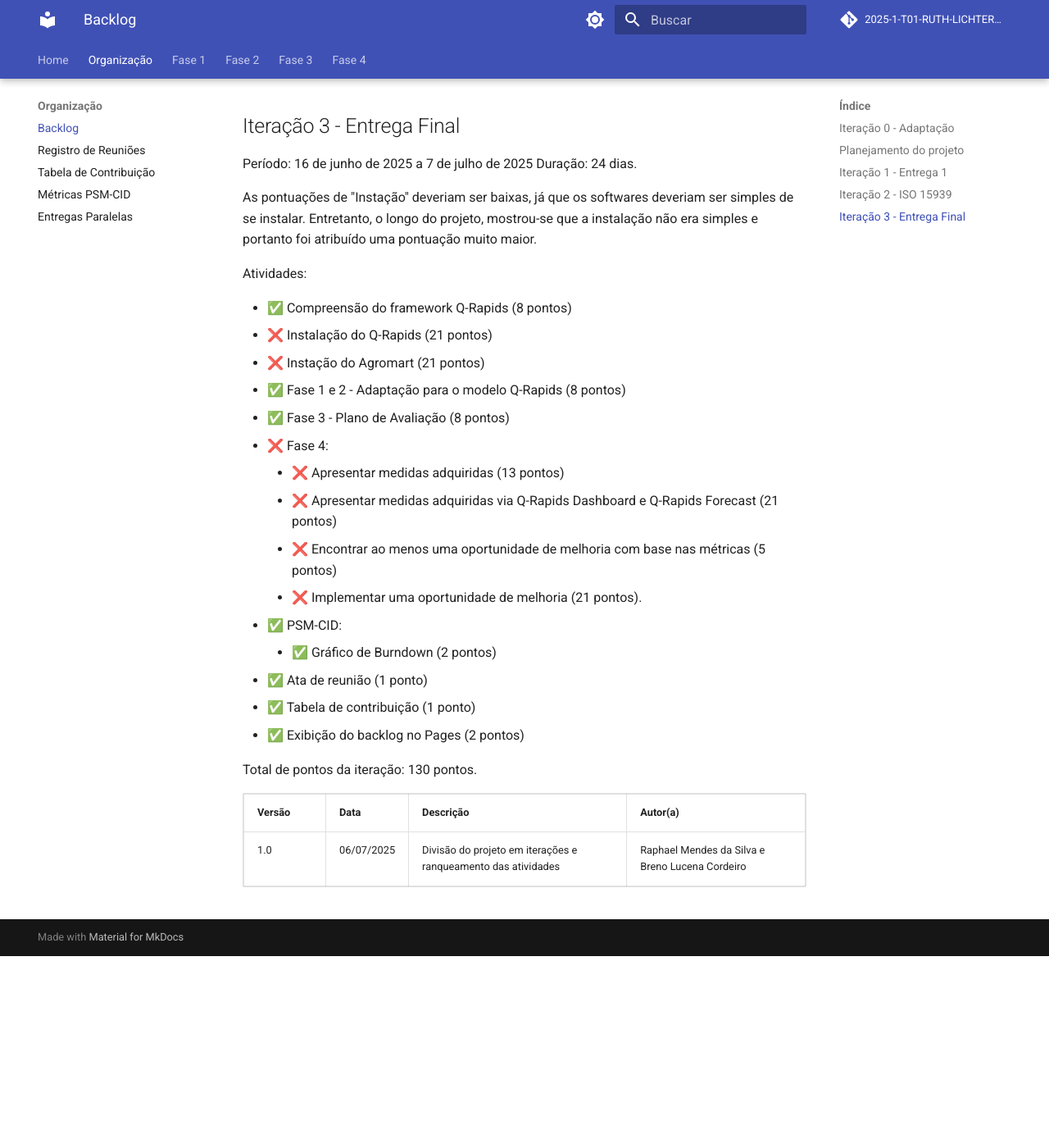
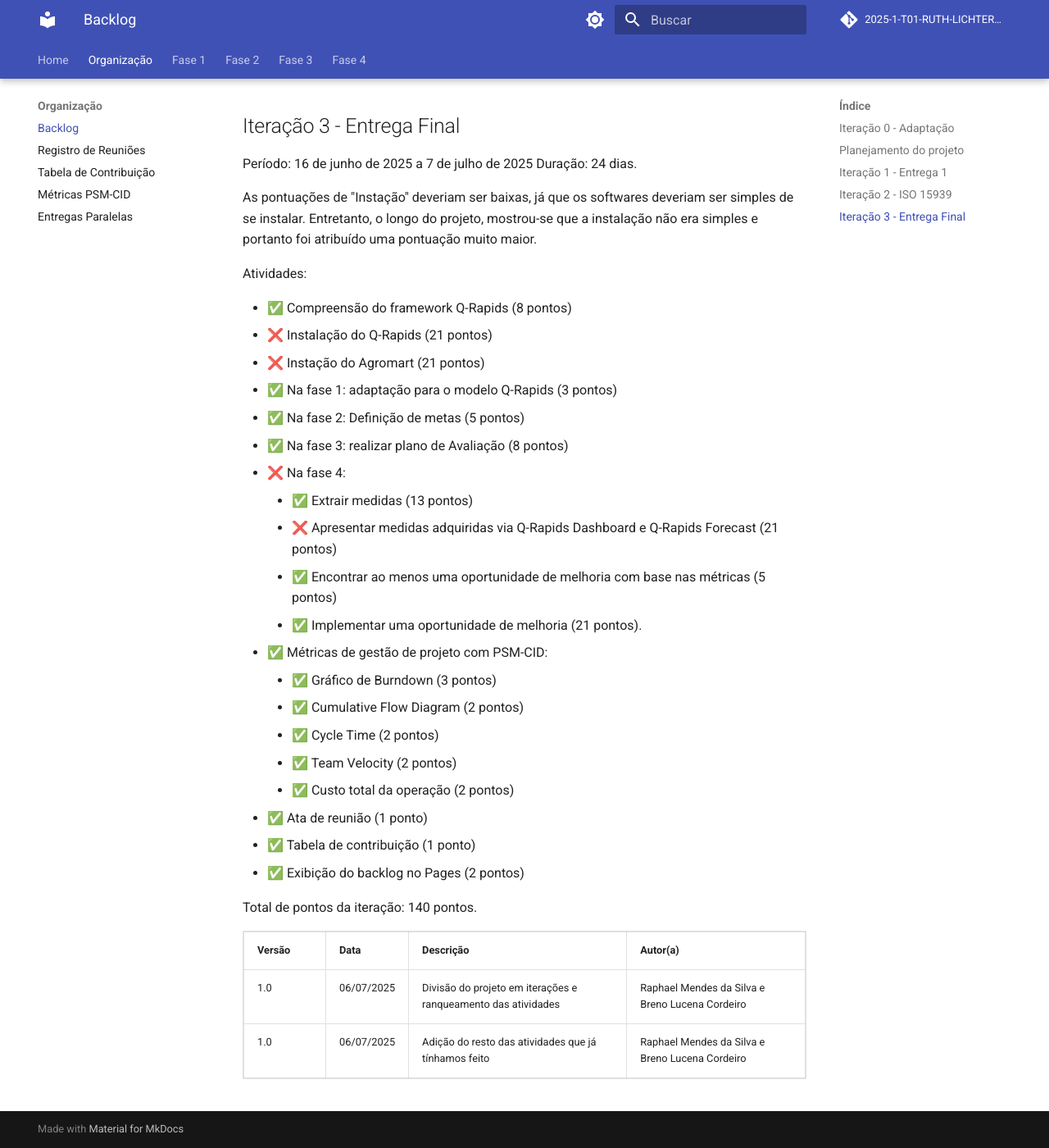
Before and after one commit to FCTE-Qualidade-de-Software-1/2025-1-T01-RUTH-LICHTERMA, an MkDocs documentation site: the page built from docs/organizacao/backlog.md, in a window 1280 px wide and 1400 px high, scrolled down 1635 px. Shown: the whole window at 82% size. Built offline with MkDocs 1.6.1 and Material for MkDocs 9.7.7, drawn with Linux system fonts in a browser that asks for light colours; comment, search, counter and statistics services are not loaded; before the commit the page ends 2801 px from its top, so only the background shows below that.

Commit message:
Adição do que faltava no backlog e atualização do burndown

```diff
--- a/docs/organizacao/backlog.md
+++ b/docs/organizacao/backlog.md
@@ -68,20 +68,25 @@
 - ✅ Compreensão do framework Q-Rapids (8 pontos)
 - ❌ Instalação do Q-Rapids (21 pontos)
 - ❌ Instação do Agromart (21 pontos)
-- ✅ Fase 1 e 2 - Adaptação para o modelo Q-Rapids (8 pontos)
-- ✅ Fase 3 - Plano de Avaliação (8 pontos)
-- ❌ Fase 4:
-    - ❌ Apresentar medidas adquiridas (13 pontos)
+- ✅ Na fase 1: adaptação para o modelo Q-Rapids (3 pontos)
+- ✅ Na fase 2: Definição de metas (5 pontos)
+- ✅ Na fase 3: realizar plano de Avaliação (8 pontos)
+- ❌ Na fase 4:
+    - ✅ Extrair medidas (13 pontos)
     - ❌ Apresentar medidas adquiridas via Q-Rapids Dashboard e Q-Rapids Forecast (21 pontos)
-    - ❌ Encontrar ao menos uma oportunidade de melhoria com base nas métricas (5 pontos)
-    - ❌ Implementar uma oportunidade de melhoria (21 pontos).
-- ✅ PSM-CID:
-    - ✅ Gráfico de Burndown (2 pontos)
+    - ✅ Encontrar ao menos uma oportunidade de melhoria com base nas métricas (5 pontos)
+    - ✅ Implementar uma oportunidade de melhoria (21 pontos).
+- ✅ Métricas de gestão de projeto com PSM-CID:
+    - ✅ Gráfico de Burndown (3 pontos)
+    - ✅ Cumulative Flow Diagram (2 pontos)
+    - ✅ Cycle Time (2 pontos)
+    - ✅ Team Velocity (2 pontos)
+    - ✅ Custo total da operação (2 pontos)
 - ✅ Ata de reunião (1 ponto)
 - ✅ Tabela de contribuição (1 ponto)
 - ✅ Exibição do backlog no Pages (2 pontos)
 
-Total de pontos da iteração: 130 pontos.
+Total de pontos da iteração: 140 pontos.
 
 
 <table border="1" style="width:100%; border-collapse: collapse; text-align: left;">
@@ -100,5 +105,11 @@
       <td>Divisão do projeto em iterações e ranqueamento das atividades</td>
       <td>Raphael Mendes da Silva e Breno Lucena Cordeiro</td>
     </tr>
+    <tr>
+      <td>1.0</td>
+      <td>06/07/2025</td>
+      <td>Adição do resto das atividades que já tínhamos feito</td>
+      <td>Raphael Mendes da Silva e Breno Lucena Cordeiro</td>
+    </tr>
   </tbody>
 </table>
--- a/mkdocs.yml
+++ b/mkdocs.yml
@@ -29,7 +29,7 @@
     - Planejamento da Avaliação: gqm/planejamentofase3.md
   - Fase 4:
     - Avaliação das Métricas: gqm/avaliacao.md
-    - Q-Rapids Dashboard: qrapid/dashboard_fixed.html
+    - Q-Rapids Dashboard: qrapid/dashboard.md
     - Ação de Melhoria: melhoria.md
 
 
```
Also changed, not shown: docs/assets/burndown.png.
